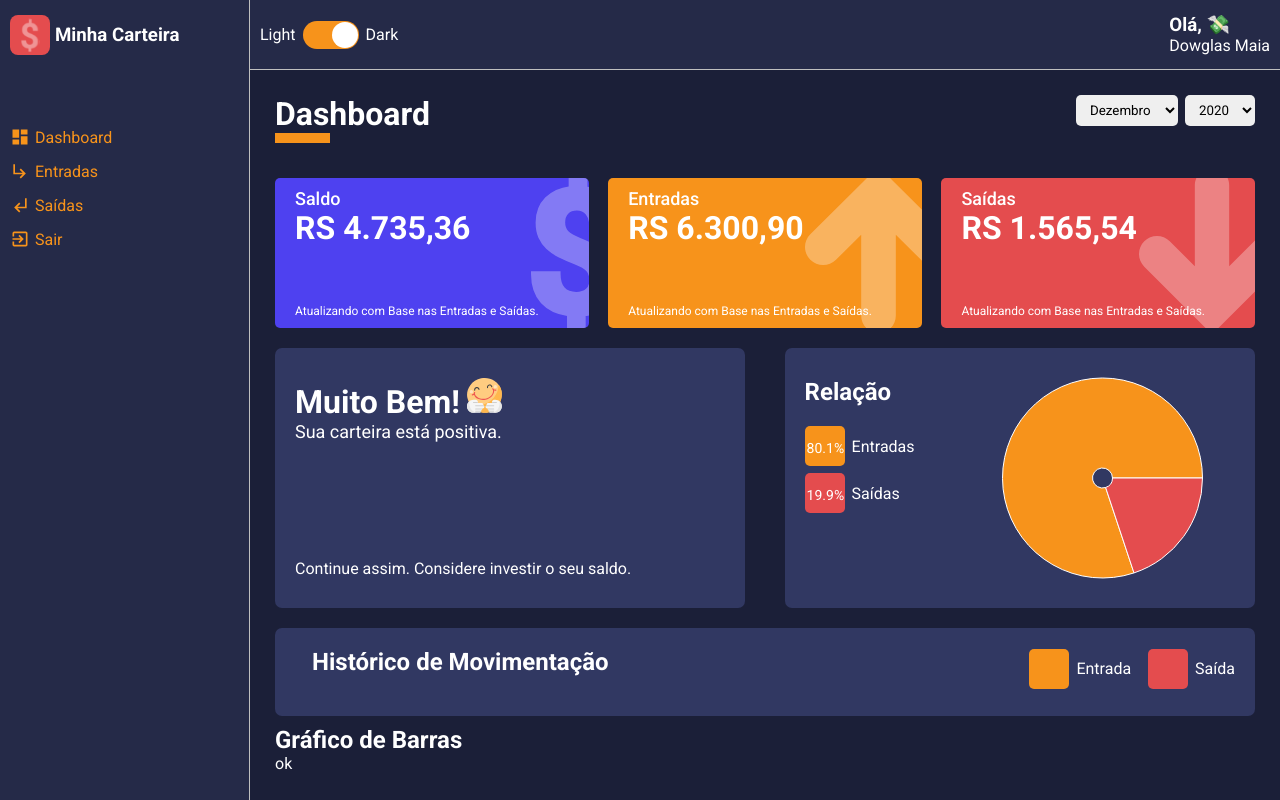
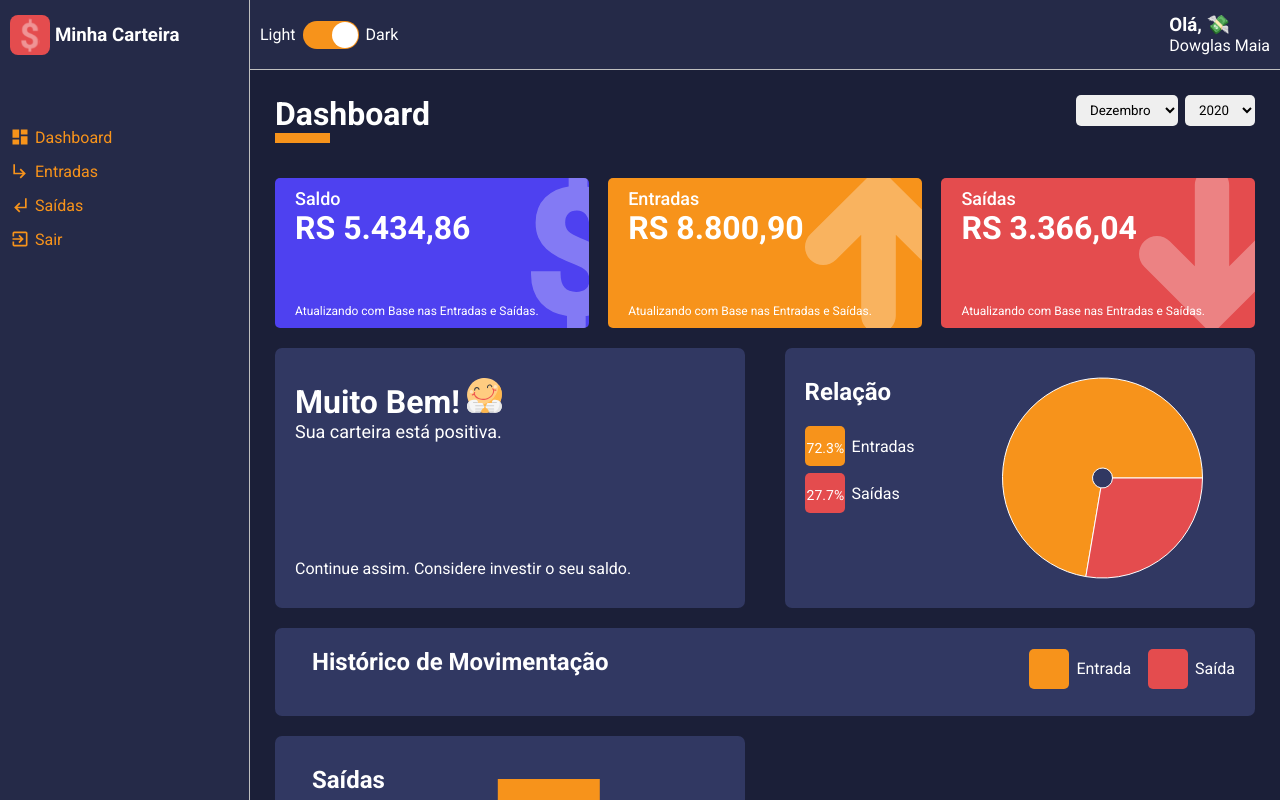
Before and after one commit to dowglasmaia/app-react-minha-carteira, a React (Create React App) app: page / in a window 1280 px wide. Built offline with nearby package versions, Linux system fonts and the light colour scheme.

Commit message:
criando grafico de barra, com dados de Saida

```diff
--- a/src/Pages/Dashboard/index.tsx
+++ b/src/Pages/Dashboard/index.tsx
@@ -245,7 +245,7 @@ const Dashboard: React.FC = () => {
                     return month === monthSelected && yaer === yearSelected;
                 })
             .forEach((expense) => {
-                if (expense.frequency === 'recorrent') {
+                if (expense.frequency === 'recorrente') {
                     return amountRecurrent += Number(expense.amount);
                 }
 
@@ -255,7 +255,8 @@ const Dashboard: React.FC = () => {
             })
 
         const total = amountEventual + amountRecurrent;
-        let percent = Number.isNaN(((amountEventual / total) * 100) ? 0 : ((amountEventual / total) * 100));
+
+        console.log(`O Total é ${total}`)
 
         return [
             {
@@ -263,12 +264,13 @@ const Dashboard: React.FC = () => {
                 amount: amountRecurrent,
                 percent: Number(isNaN((amountRecurrent / total) * 100) ? 0 : ((amountRecurrent / total) * 100)).toFixed(1),
                 color: "#F7931B"
+
             },
 
             {
                 name: 'Eventuais',
                 amount: amountEventual,
-                percent: Number(percent).toFixed(1),
+                percent: Number(isNaN((amountRecurrent / total) * 100) ? 0 : ((amountRecurrent / total) * 100)).toFixed(1),
                 color: "#E44C4E"
             }
         ]
@@ -333,7 +335,9 @@ const Dashboard: React.FC = () => {
                     lineColorAmountOutput="#E44C4E" />
 
                 {/** Grafico de Tipo de Receitas  com grafico de Barras*/}
-                <BarChartBox />
+                <BarChartBox
+                    title="Saídas"
+                    data={relationExpensesRescurrentVersusEventual} />
 
             </Content>
 
--- a/src/components/shared/BarChartBox/index.tsx
+++ b/src/components/shared/BarChartBox/index.tsx
@@ -1,22 +1,74 @@
 import React from 'react';
+
+import formatCurrency from '../../../utils/formatCurrency';
+
+import {
+    ResponsiveContainer,
+    BarChart,
+    Bar,
+    Cell,
+    Tooltip,
+} from 'recharts';
 
 
 import {
     Container,
     SideLeft,
     SideRight,
+    LegendContainer,
+    Legend,
 } from './styles';
 
-const BarChartBox: React.FC = () => {
+/*### INTERFACES  ####*/
+interface IBarChartProps {
+    title: string;
+    data: {
+        name: string;
+        amount: number;
+        percent: string;
+        color: string
+    }[];
+}
+
+
+const BarChartBox: React.FC<IBarChartProps> = ({ title, data }) => {
     return (
         <Container>
             <SideLeft>
-
-            <h2>Gráfico de Barras</h2>
+                <h2>{title}</h2>
+                <LegendContainer>
+                    {
+                        data.map((indicator) => (
+                            <Legend key={indicator.name} color={indicator.color}>
+                                <div>{indicator.percent}%</div>
+                                <span>{indicator.name}</span>
+                            </Legend>
+                        ))
+                    }
+                </LegendContainer>
             </SideLeft>
 
             <SideRight>
-                ok
+                {/* montando grafico de barras */}
+                <ResponsiveContainer>
+                    <BarChart data={data}>
+                        <Bar dataKey="amount">
+                            {
+                                data.map((item) => (
+                                    <Cell
+                                        key={item.name}
+                                        cursor="pointer"
+                                        fill={item.color}
+                                    />
+                                ))
+                            }
+                        </Bar>
+                        <Tooltip
+                            formatter={(value => formatCurrency(Number(value)))}
+                            cursor={false}
+                        />
+                    </BarChart>
+                </ResponsiveContainer>
             </SideRight>
 
         </Container>
--- a/src/components/shared/BarChartBox/styles.ts
+++ b/src/components/shared/BarChartBox/styles.ts
@@ -1,7 +1,78 @@
 import styled from "styled-components";
 
-export const Container = styled.div``;
+interface ILegendProps {
+  color: string;
+}
 
-export const SideLeft = styled.div``;
+export const Container = styled.div`
+  width: 48%;
+  min-height: 260px;
+  margin: 10px 0;
+  background-color: ${(props) => props.theme.colors.tertiary};
+  color: ${(props) => props.theme.colors.white};
+  border-radius: 7px;
 
-export const SideRight = styled.div``;
+  display: flex;
+`;
+
+/* area da legenda */
+export const LegendContainer = styled.ul`
+  list-style: none;
+
+  max-height: 175px;
+  padding-right: 15px;
+  overflow-y: scroll;
+
+  /* estilizando o scrollbar */
+  ::-webkit-scrollbar {
+    width: 15px;
+  }
+
+  ::-webkit-scrollbar-thumb {
+    background-color: ${(props) => props.theme.colors.secundary};
+    border-radius: 10px;
+  }
+
+  ::-webkit-scrollbar-track {
+    background-color: ${(props) => props.theme.colors.tertiary};
+  }
+`;
+
+/* legenda */
+export const Legend = styled.li<ILegendProps>`
+  display: flex;
+  align-items: center;
+  margin-bottom: 7px;
+
+  padding-left: 17px;
+
+  > div {
+    background-color: ${(props) => props.color};
+    width: 40px;
+    height: 40px;
+    border-radius: 5px;
+    font-size: 14px;
+    line-height: 40px; // do tamanho da caixa para deixar o mesmo centralizado
+    text-align: center;
+    margin-right: 7px;
+    padding: 2px;
+  }
+`;
+
+export const SideLeft = styled.aside`
+  padding: 30px 20px;
+
+  > h2 {
+    padding-left: 17px;
+    margin-bottom: 10px;
+  }
+`;
+
+export const SideRight = styled.main`
+  flex: 1;
+  display: flex;
+  justify-content: center;
+  padding-top: 35px;
+
+  min-height: 150px;
+`;
--- a/src/repositories/expenses.ts
+++ b/src/repositories/expenses.ts
@@ -17,8 +17,8 @@ export default [
   {"description":"Água",                  "amount":"100.10","type":"saída","frequency":"recorrente","date":"2020-03-15"},
   {"description":"Telefone",              "amount":"99.99", "type":"saída","frequency":"recorrente","date":"2020-03-23"},
   {"description":"Plano de Saúde",        "amount":"300.00","type":"saída","frequency":"recorrente","date":"2020-03-23"},
-  {"description":"Compras do mês",        "amount":"800.50","type":"saída","frequency":"recorrente","date":"2018-03-17"},
-  {"description":"Parcela do Celular 2/5","amount":"150.99","type":"saída","frequency":"eventual",  "date":"2018-03-18"},
+  {"description":"Compras do mês",        "amount":"800.50","type":"saída","frequency":"recorrente","date":"2020-12-17"},
+  {"description":"Parcela do Celular 2/5","amount":"1000.00","type":"saída","frequency":"eventual",  "date":"2020-12-18"},
   {"description":"Troca de Oléo do carro","amount":"90.00", "type":"saída","frequency":"eventual",  "date":"2020-03-23"},
   {"description":"Energia elétrica",      "amount":"75.99", "type":"saída","frequency":"recorrente","date":"2020-04-10"},
   {"description":"Água",                  "amount":"80.33", "type":"saída","frequency":"recorrente","date":"2020-04-15"},
--- a/src/repositories/gains.ts
+++ b/src/repositories/gains.ts
@@ -6,6 +6,6 @@ export default [
   { "description": "Freela app",  "amount": "950.92",  "type": "entrada", "frequency": "eventual",   "date": "2020-02-23" },
   { "description": "Salário",     "amount": "2500.25", "type": "entrada", "frequency": "recorrente", "date": "2020-03-10" },
   { "description": "Salário",     "amount": "2500.18", "type": "entrada", "frequency": "recorrente", "date": "2020-04-10" },
-  { "description": "Salário",     "amount": "2500.15", "type": "entrada", "frequency": "recorrente", "date": "2020-12-10" },
+  { "description": "Salário",     "amount": "2500.15", "type": "entrada", "frequency": "eventual", "date": "2020-12-10" },
   { "description": "Salário",     "amount": "2500.12", "type": "entrada", "frequency": "recorrente", "date": "2020-06-10" },
-  { "description": "Salário",     "amount": "2500.00", "type": "entrada", "frequency": "recorrente", "date": "2020-07-10" }]
+  { "description": "Salário",     "amount": "2500.00", "type": "entrada", "frequency": "recorrente", "date": "2020-12-10" }]
```
